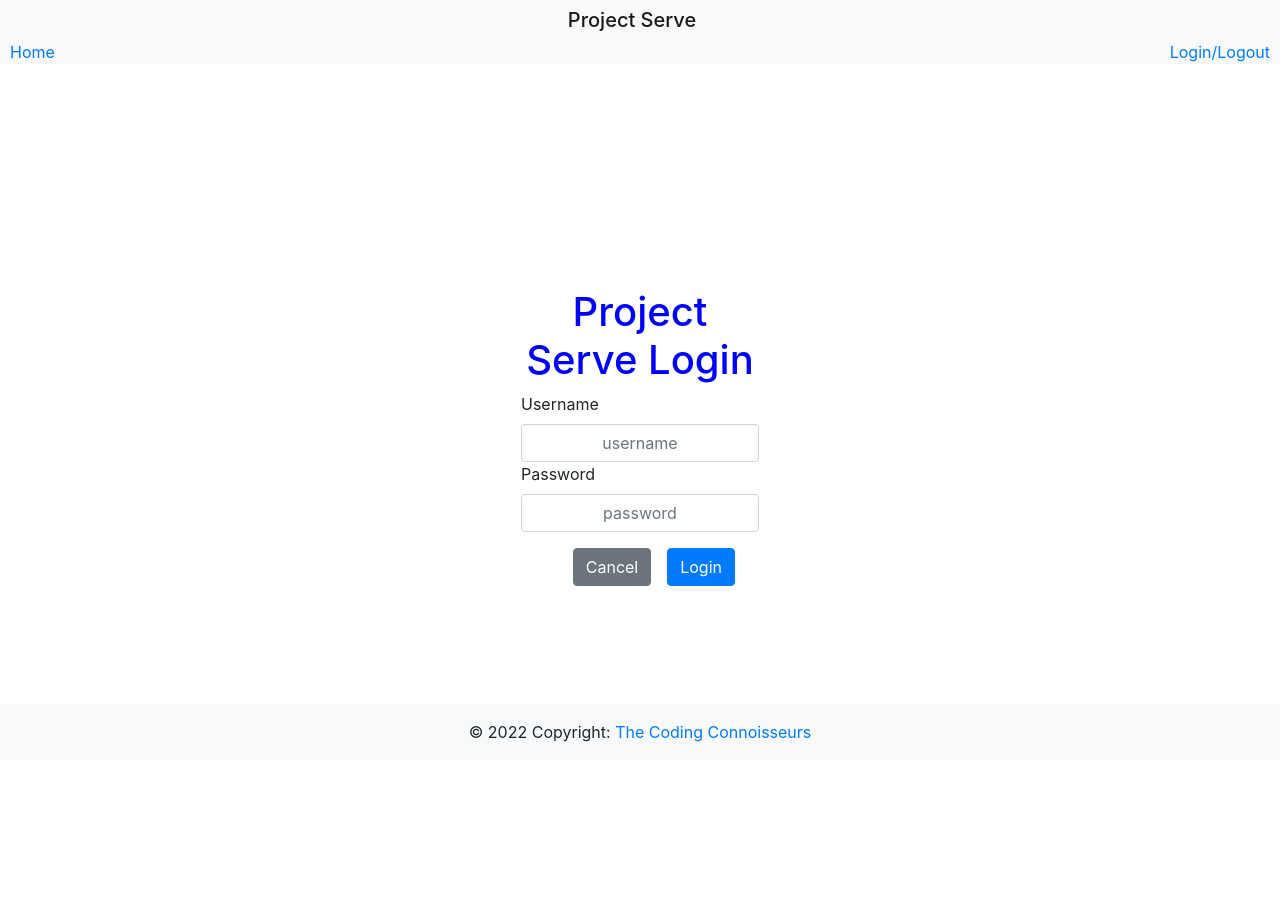
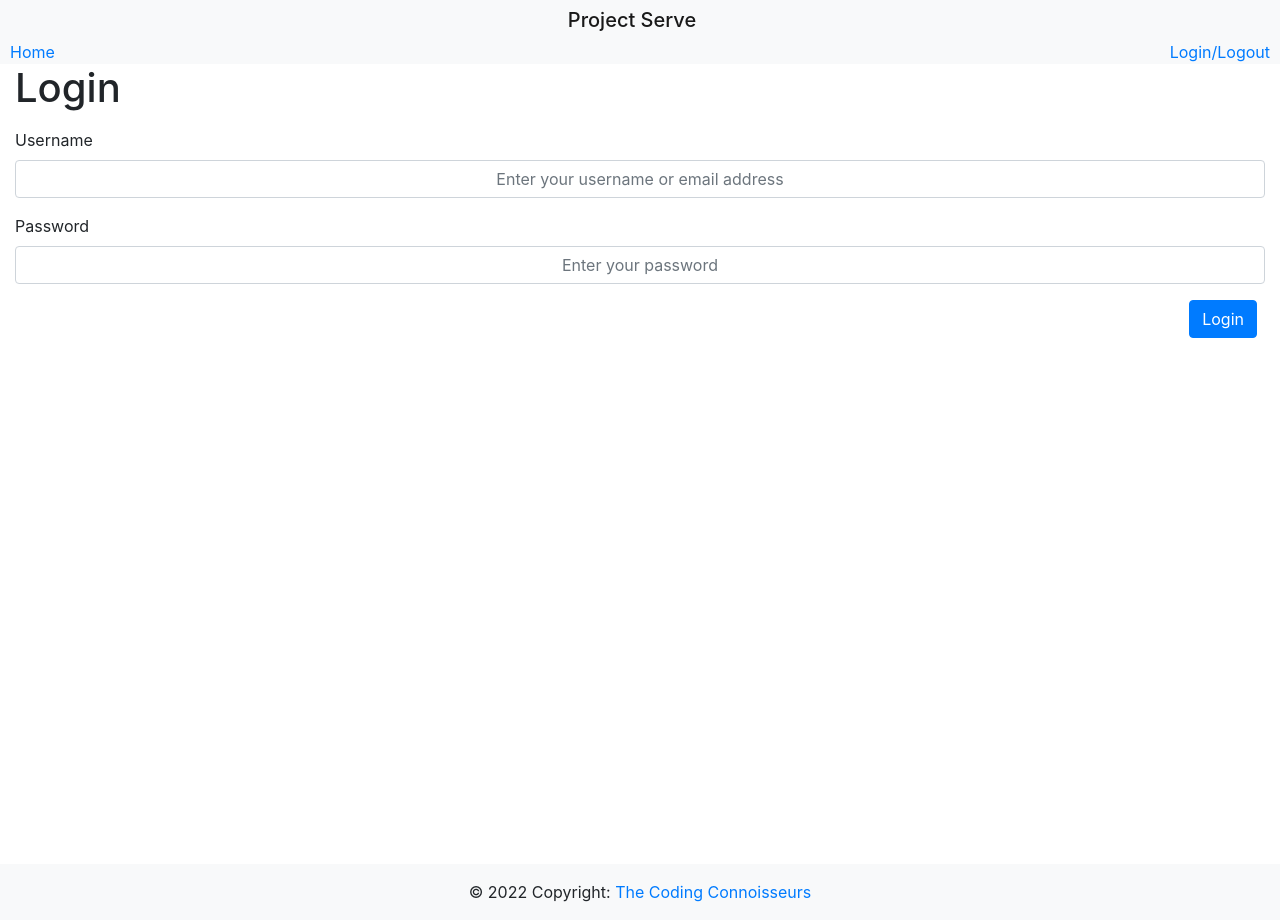
Before and after one commit to CSC4990-Project-Serve/Restaurant-Reservation-Tracker, a React (Create React App) app in the folder client/: page / in a window 1280 px wide. Before the commit the page ends 800 px from the top, so only its background shows below. Built offline with nearby package versions, Linux system fonts and the light colour scheme.

Commit message:
Added basic client-side login validation

```diff
--- a/client/src/pages/Login.js
+++ b/client/src/pages/Login.js
@@ -1,30 +1,71 @@
-import React from 'react';
+import React, {useState} from 'react';
 
-const Login = () => {
+const Login = (props) => {
+
+    // need a better solution than setting defaults to []
+    const [formData, setFormData] = useState({
+        username: [],
+        password: [],
+    });
+
+    // Form validation (On Submission)
+    function onSubmit(event) {
+        event.preventDefault();
+
+        console.warn(formData);
+
+
+        if (!formData.username || !formData.password) {
+            alert("NO USERNAME OR PASSWORD ENTERED");
+            return;
+        }
+
+        // todo: do user authentication here?
+        console.log("Doing something after submission.....")
+
+        // Reset form data after submission
+        setFormData({username: '', password: ''});
+    }
+
+    // Form validation on data entry to a field (Updates each time a letter is entered)
+    // updates the state
+    function onFieldChange(event) {
+        let {name, value} = event.target;
+
+        setFormData({...formData, [name]: value})
+    }
+
     return (
-        <div>
-            <form action="" className="login-form d-flex">
-                <div className="container form-container">
-                    <div className="row title-row">
-                        <h1>Project Serve Login</h1>
-                    </div>
-                    <div className="row">
-                        <label htmlFor="username">Username</label>
-                        <input type="text" id="username" className="form-control" placeholder="username"></input>
-                    </div>
-                    <div className="row">
-                        <label htmlFor="password">Password</label>
-                        <input type="password" id="password" className="form-control" placeholder="password"></input>
-                    </div>
-                    <div className="row form-group login-cancel-buttons">
-                        <button type="button" className="btn btn-secondary button-spaced">Cancel</button>
-                        <button type="submit" className="btn btn-primary button-spaced">Login</button>
-                    </div>
+        <div className={"container-fluid vh-100"}>
+            <div className={"mb-3"}>
+                <h1>Login</h1>
+            </div>
+
+            <form onSubmit={onSubmit}>
+                <div className={"mb-3"}>
+                    <label htmlFor="username">Username</label>
+                    <input type="text" id={"username"} name={"username"}
+                           className={formData.username === "" ? "form-control is-invalid" : "form-control"}
+                           value={formData.username}
+                           placeholder="Enter your username or email address"
+                           onChange={onFieldChange}/>
+                </div>
+
+                <div className={"mb-3"}>
+                    <label htmlFor="password">Password</label>
+                    <input type="password" id="password" name={"password"}
+                           className={formData.password === "" ? "form-control is-invalid" : "form-control"}
+                           value={formData.password}
+                           placeholder="Enter your password"
+                           onChange={onFieldChange}/>
+                </div>
+
+                <div className={"mb-3 d-grid gap-2 d-md-flex justify-content-md-end"}>
+                    {/*<button type={"reset"} className={"btn btn-warning button-spaced"}>Clear</button>*/}
+                    <button type={"submit"} className="btn btn-primary button-spaced">Login</button>
                 </div>
             </form>
-        </div>
-
-    );
+        </div>);
 };
 
 export default Login;
```
